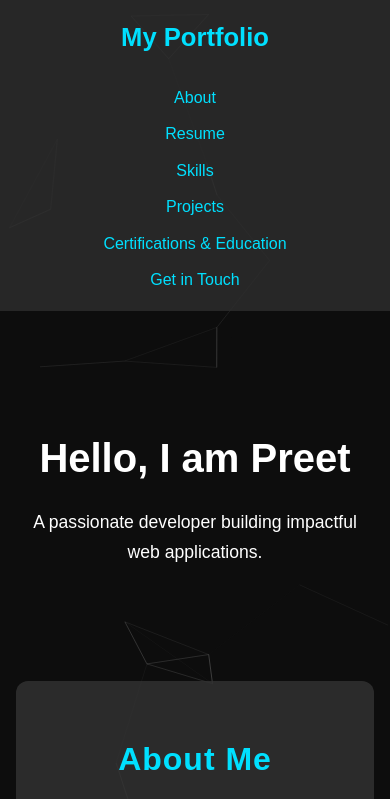
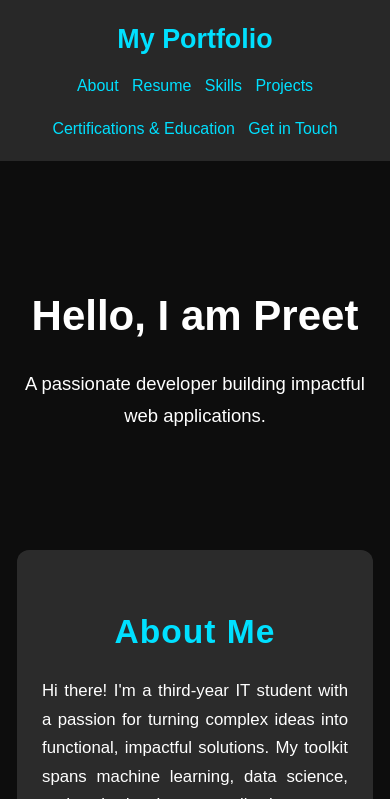
Before and after one commit to OkPreet/Preet-portfolio, a plain HTML site: page frontend/index.html in a window 390 px wide. Shown: the top 799 px of the page. Drawn offline with nearby package versions, Linux system fonts and the light colour scheme.

Commit message:
Updated HTML and CSS for mobile responsiveness

```diff
--- a/frontend/css/style.css
+++ b/frontend/css/style.css
@@ -1,15 +1,16 @@
 /* ================================
     General Styles
 ================================ */
-body {
+html, body {
     font-family: Arial, sans-serif;
     margin: 0;
     padding: 0;
     background-color: #0d0d0d; /* Black main background */
     color: #fff;
     line-height: 1.7; /* Slightly increased for readability */
-    overflow-x: hidden; /* Prevent horizontal scrolling on mobile */
+    overflow-x: hidden; /* Prevent horizontal scrolling */
     font-size: 1.05rem; /* Slightly bigger default text */
+    max-width: 100%;
 }
 
 /* Particle Background Layer */
@@ -34,6 +35,7 @@ header {
     position: sticky;
     top: 0;
     z-index: 1000;
+    flex-wrap: wrap; /* Allow wrapping if needed */
 }
 
 header h1 {
@@ -49,17 +51,19 @@ header nav ul {
     list-style: none;
     margin: 0;
     padding: 0;
+    flex-wrap: wrap; /* Wrap nav items on smaller screens */
+    justify-content: center;
 }
 
 header nav ul li a {
-    color: #00e0ff; /* Same cyan color */
+    color: #00e0ff;
     text-decoration: none;
     font-size: 1rem;
     transition: color 0.3s ease;
 }
 
 header nav ul li a:hover {
-    color: #ffffff; /* White on hover for contrast */
+    color: #ffffff;
 }
 
 /* ================================
@@ -80,14 +84,12 @@ section {
     text-align: center;
 }
 
-/* Add space between sections */
 section + section {
     margin-top: 2rem;
 }
 
-/* Section Headings */
 h2 {
-    color: #00e0ff; /* Bright cyan for headings */
+    color: #00e0ff;
     margin-bottom: 1rem;
     font-size: 2.4rem;
     letter-spacing: 1px;
@@ -107,7 +109,7 @@ h2 {
 
 #hero h1 {
     margin-bottom: 0.5rem;
-    font-size: 3rem; /* Larger intro heading */
+    font-size: 3rem;
     font-weight: bold;
 }
 
@@ -121,7 +123,7 @@ h2 {
 ================================ */
 #about p {
     text-align: justify;
-    font-size: 1.1rem; /* Slightly larger body text */
+    font-size: 1.1rem;
 }
 
 /* ================================
@@ -175,14 +177,14 @@ h2 {
 .two-column {
     display: flex;
     gap: 2rem;
-    justify-content: space-between;
+    justify-content: center;
     flex-wrap: wrap;
 }
 
 .two-column > div {
     flex: 1;
     min-width: 300px;
-    text-align: left;
+    text-align: center;
 }
 
 .cert-card,
@@ -235,30 +237,28 @@ footer {
     Mobile Responsive Design
 ================================ */
 @media (max-width: 768px) {
-    /* Header - Stack items vertically */
+    /* Keep header items in row but allow wrapping */
     header {
-        flex-direction: column;
-        padding: 1rem; /* Use a smaller, consistent padding */
+        flex-direction: row;
+        justify-content: center;
     }
 
     header h1 {
         font-size: 1.6rem;
         text-align: center;
-        margin-bottom: 0.5rem; /* Add a small margin to separate from the nav */
-    }
-
-    header nav {
-        margin-top: 1rem;
-        width: 100%; /* Ensure nav container takes up full width */
+        margin-bottom: 0.5rem;
     }
 
     header nav ul {
-        flex-direction: column;
-        gap: 0.5rem;
-        text-align: center;
+        gap: 0.8rem;
+        flex-wrap: wrap;
+        justify-content: center;
     }
 
-    /* Hero Section - Reduce font size */
+    header nav ul li a {
+        font-size: 0.95rem;
+    }
+
     #hero {
         padding-top: 5rem;
     }
@@ -271,27 +271,24 @@ footer {
         font-size: 1.1rem;
     }
 
-    /* General Section Box */
     section {
-        padding: 2rem 1rem; /* Less padding on smaller screens */
+        padding: 2rem 1rem;
     }
 
     .section-box {
         padding: 1.5rem;
+        margin: 0 auto;
         max-width: 100%;
     }
 
-    /* Heading Sizes */
     h2 {
         font-size: 2rem;
     }
 
-    /* About Section */
     #about p {
         font-size: 1rem;
     }
 
-    /* Skills - smaller tags */
     .skills-container {
         gap: 0.5rem;
     }
@@ -301,17 +298,16 @@ footer {
         font-size: 0.9rem;
     }
 
-    /* Certifications & Education */
     .two-column {
-        flex-direction: column; /* Stack columns on top of each other */
+        justify-content: center;
         gap: 1rem;
     }
 
     .two-column > div {
-        min-width: unset; /* Remove min-width to allow full width */
+        min-width: 280px;
+        text-align: center;
     }
 
-    /* Footer */
     footer p {
         padding: 0 1rem;
     }
```
